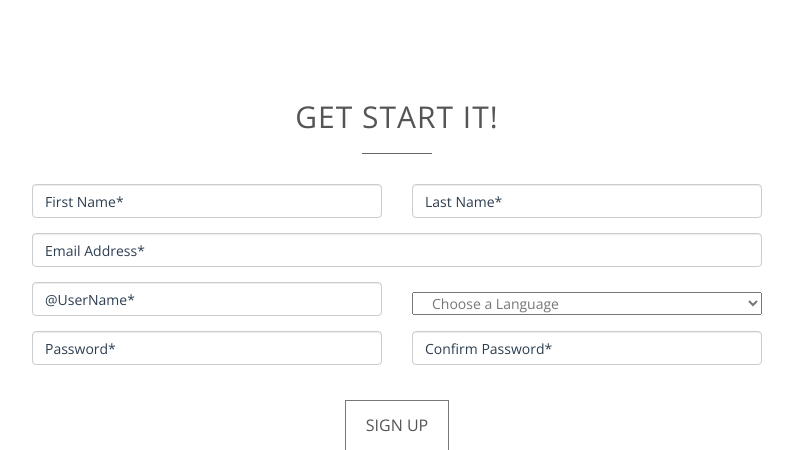
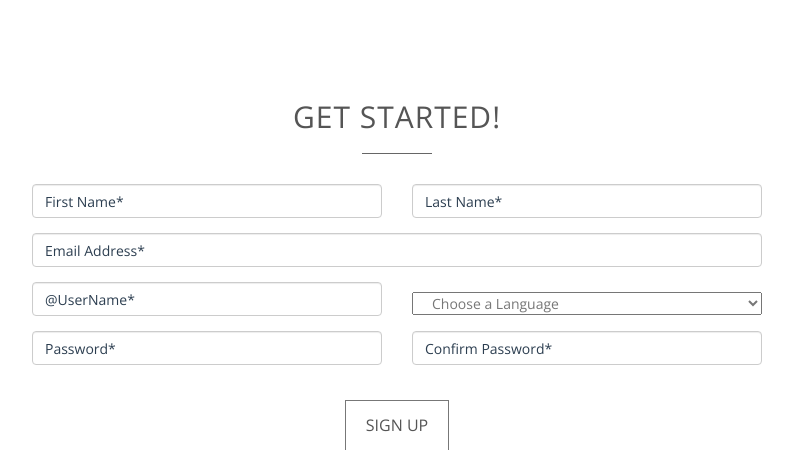
Before and after one commit to jagalletta/ProjTry2, a PHP site: page /signup.php in a window 1280 px wide. Shown: the part 50-500 px from the top of the page, without its empty margins (243-1036 px from the left). Run offline with PHP 8.4, Linux system fonts and the light colour scheme.

Commit message:
Fixed Typo

```diff
--- a/signup.php
+++ b/signup.php
@@ -178,7 +178,7 @@ if ($_SERVER["REQUEST_METHOD"] == "POST") {
                         </br>
                         </br>
                         </br>
-                        <h2>Get Start it!</h2>
+                        <h2>Get Started!</h2>
                         <hr>
                         <div class="row">
                             <div class="col-md-6">
```
